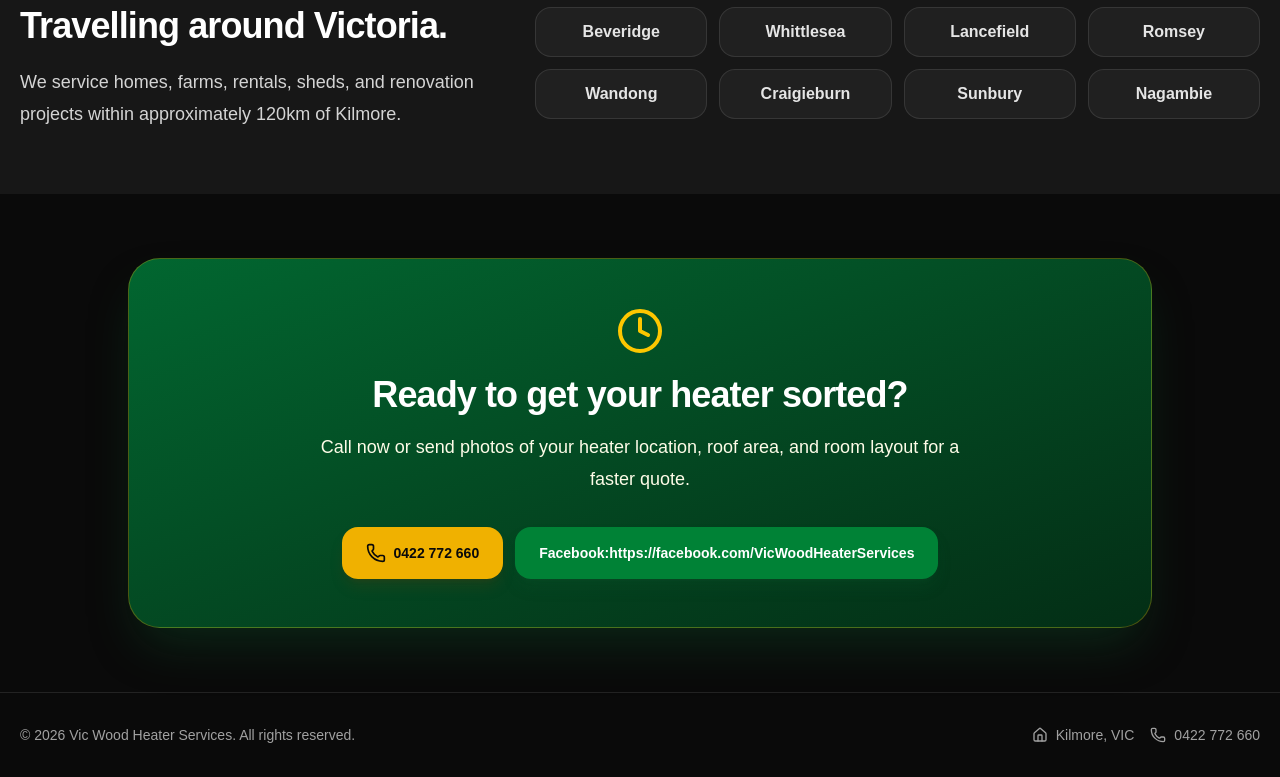
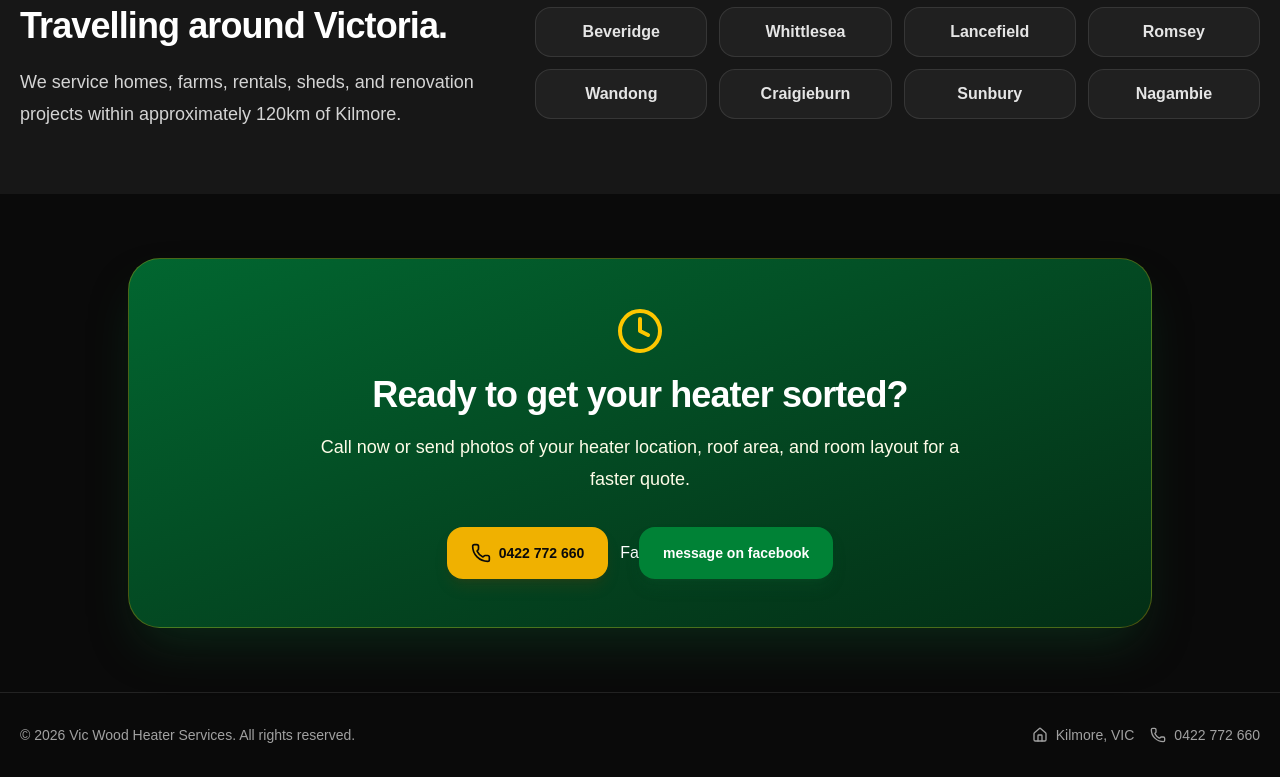
Before and after one commit to danfleming2685-boop/vicwoodheating-website, a Next.js app: page / in a window 1280 px wide. Shown: the part 2471-3248 px from the top of the page. Built offline with nearby package versions, Linux system fonts and the light colour scheme.

Commit message:
Update page.tsx

```diff
--- a/app/page.tsx
+++ b/app/page.tsx
@@ -297,8 +297,8 @@ export default function VicWoodHeaterServicesWebsite() {
               href="https://facebook.com/VicWoodHeaterServices"
               target="_blank"
               rel="noreferrer"
-            >
-              <button className={buttonClass}>Facebook:https://facebook.com/VicWoodHeaterServices</button>
+            >Fa
+              <button className={buttonClass}>message on facebook</button>
             </a>
           </div>
         </div>
```
